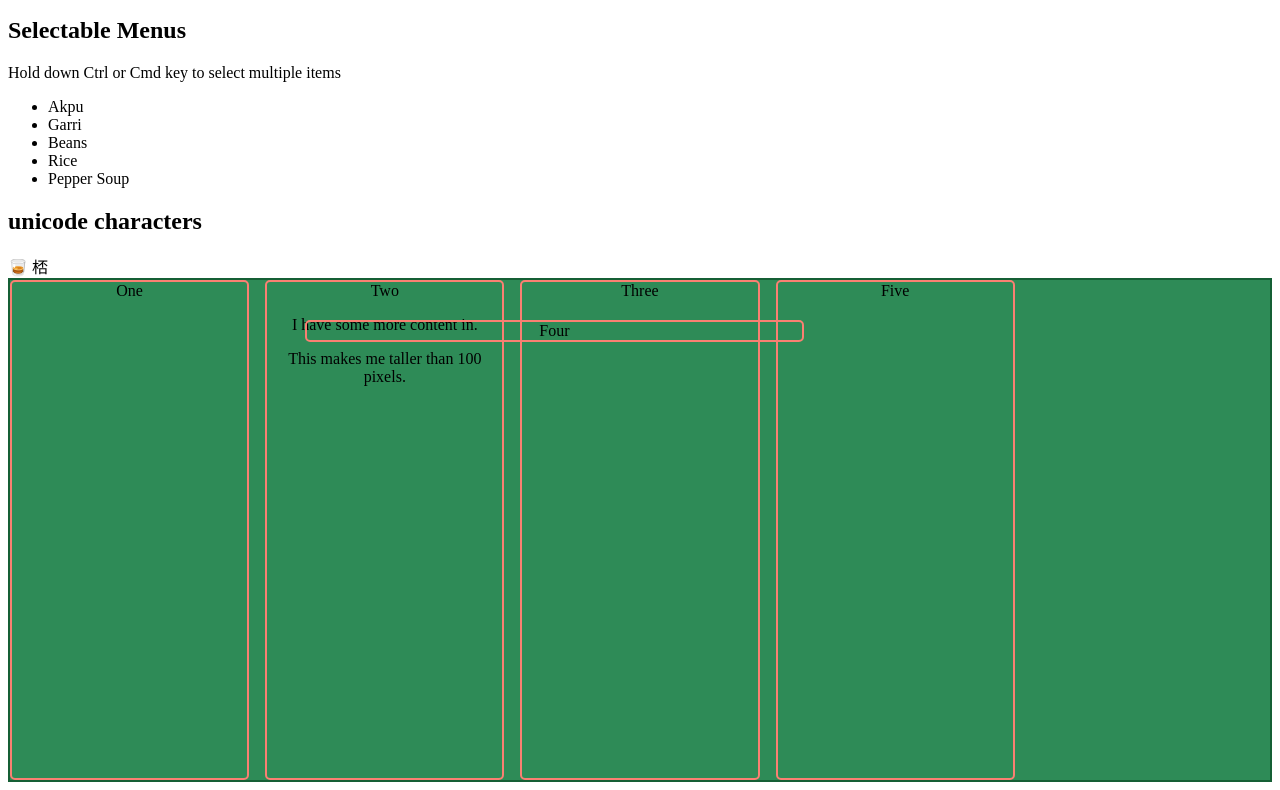
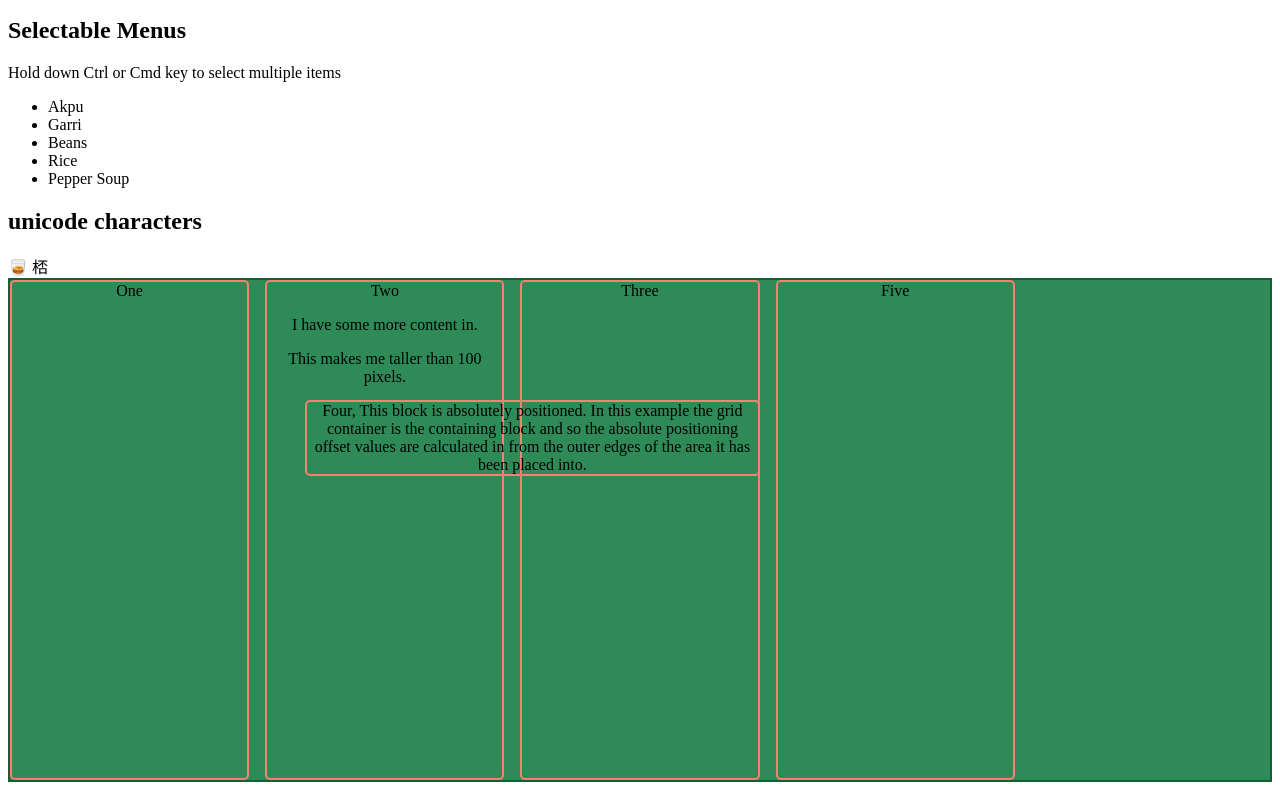
Before and after one commit to tony-eneh/mws-practice, a website: page index.html in a window 1280 px wide. Shown: the part 634-1424 px from the top of the page. Drawn offline with Linux system fonts and the light colour scheme.

Commit message:
Tweak a lil

```diff
--- a/index.html
+++ b/index.html
@@ -79,7 +79,7 @@
             <p>This makes me taller than 100 pixels.</p>
         </div>
         <div>Three</div>
-        <div>Four</div>
+        <div>Four, This block is absolutely positioned. In this example the grid container is the containing block and so the absolute positioning offset values are calculated in from the outer edges of the area it has been placed into. </div>
         <div>Five</div>
     </section>
     <script src="index.js"></script>
--- a/styles/main.css
+++ b/styles/main.css
@@ -118,8 +118,8 @@
     grid-row-start: 1;
     grid-row-end: 3;
     position: absolute;
-    top: 40px;
+    top: 120px;
     left: 40px;
     /*make the div span the whole space assigned to it*/
-    width: 100%;
+    /* width: 100%; */
 }
```
